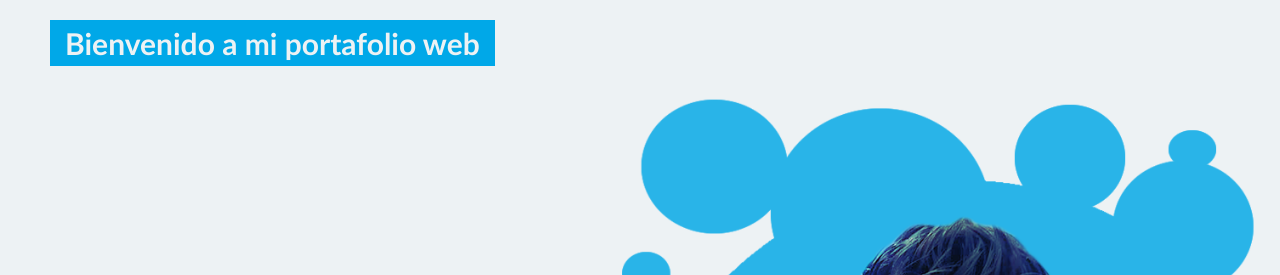
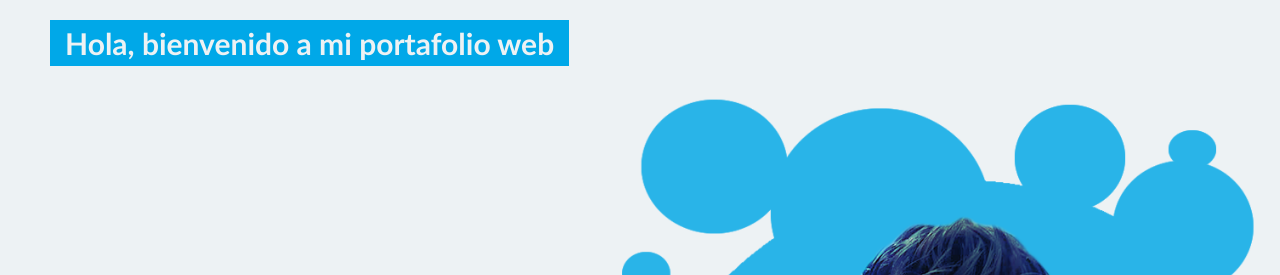
Before and after one commit to Camilo13056/ProyectoFinal, a plain HTML site: page inicio.html in a window 1280 px wide. Shown: the top 275 px of the page. Drawn offline with Linux system fonts and the light colour scheme.

Commit message:
Cambio en texto inicio.html

```diff
--- a/inicio.html
+++ b/inicio.html
@@ -12,7 +12,7 @@
 <body>
     <div class="contenedor">
         <nav>
-            <d class="textoc">Bienvenido a mi portafolio web</d>
+            <d class="textoc">Hola, bienvenido a mi portafolio web </d>
         </nav>
         <header>
             <h1>HOLA</h1>
```
